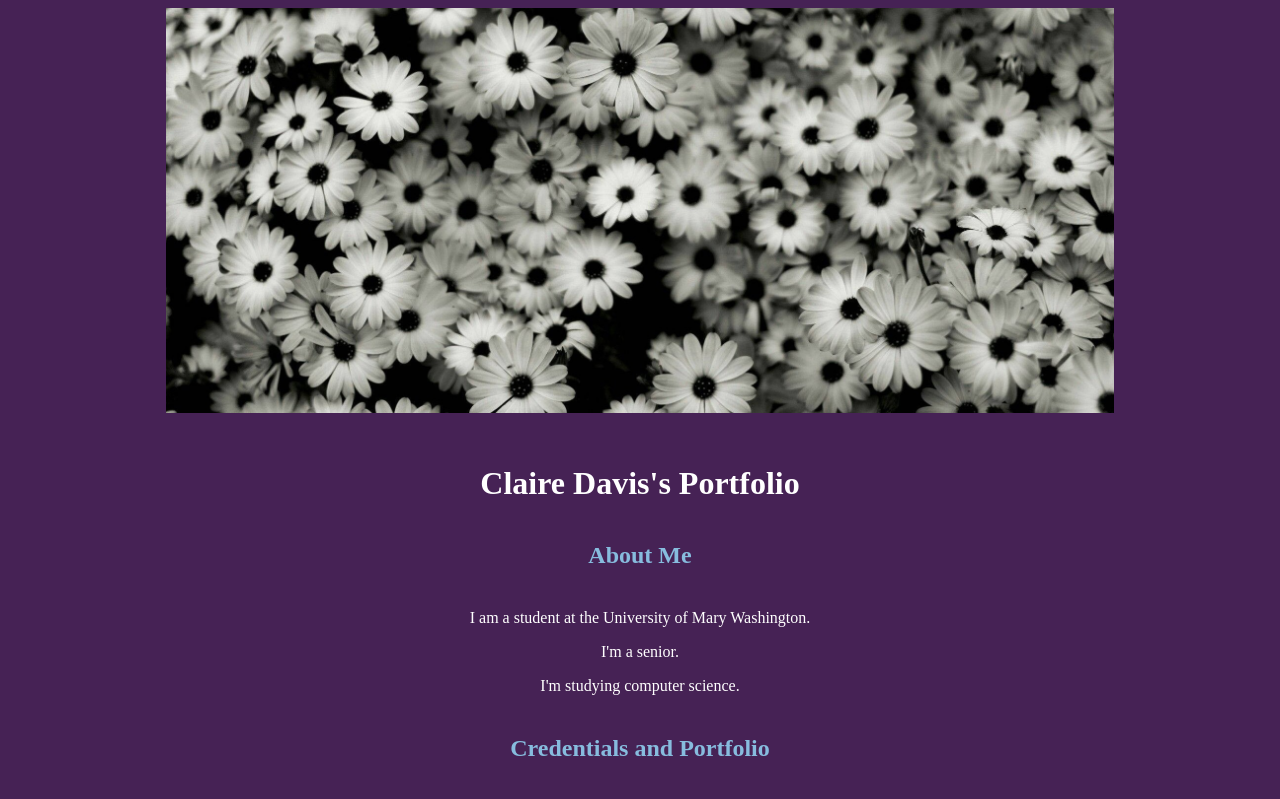
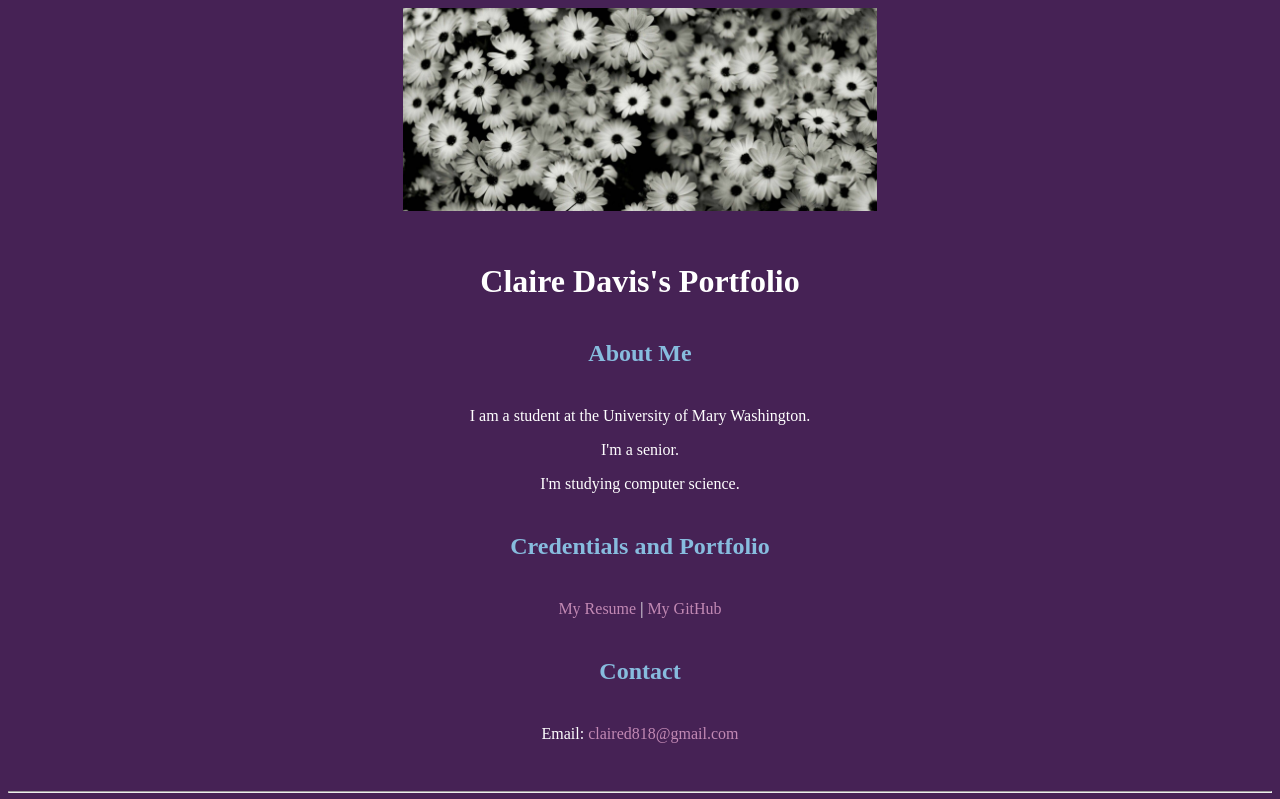
Before and after one commit to claired818/DGST101-BasicHTMLSite, a plain HTML site: page index.html in a window 1280 px wide. Shown: the top 799 px of the page. Drawn offline with Linux system fonts and the light colour scheme.

Commit message:
Reduce top banner size
Co-authored-by: Copilot App <223556219+Copilot@users.noreply.github.com>

```diff
--- a/index.html
+++ b/index.html
@@ -14,7 +14,7 @@
   </head>
 
   <body>
-    <img src='images/flowerBanner.jpg' width='75%' alt='banner'>
+    <img src='images/flowerBanner.jpg' width='37.5%' alt='banner'>
 
     <h1>Claire Davis's Portfolio</h1>
     <h2>About Me</h2>
```
